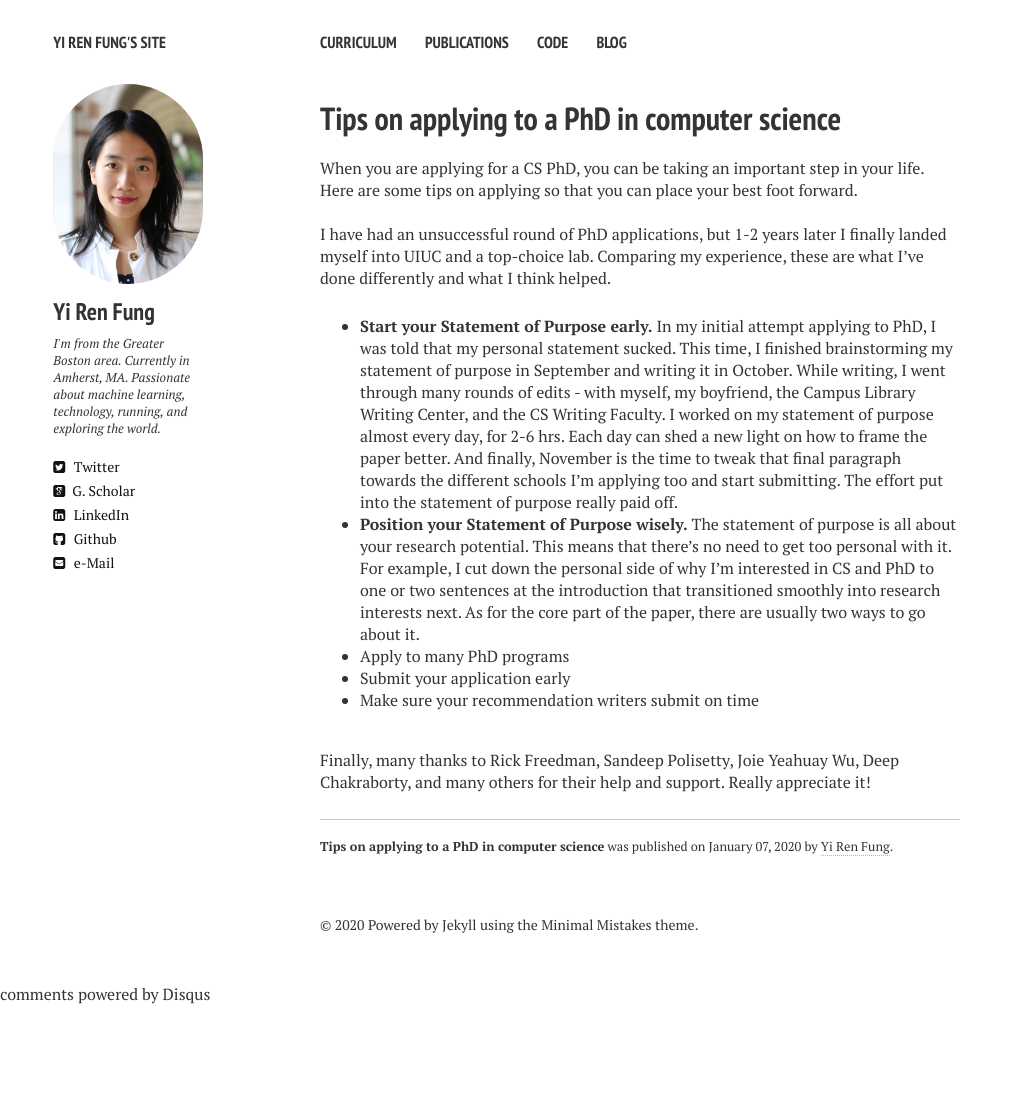
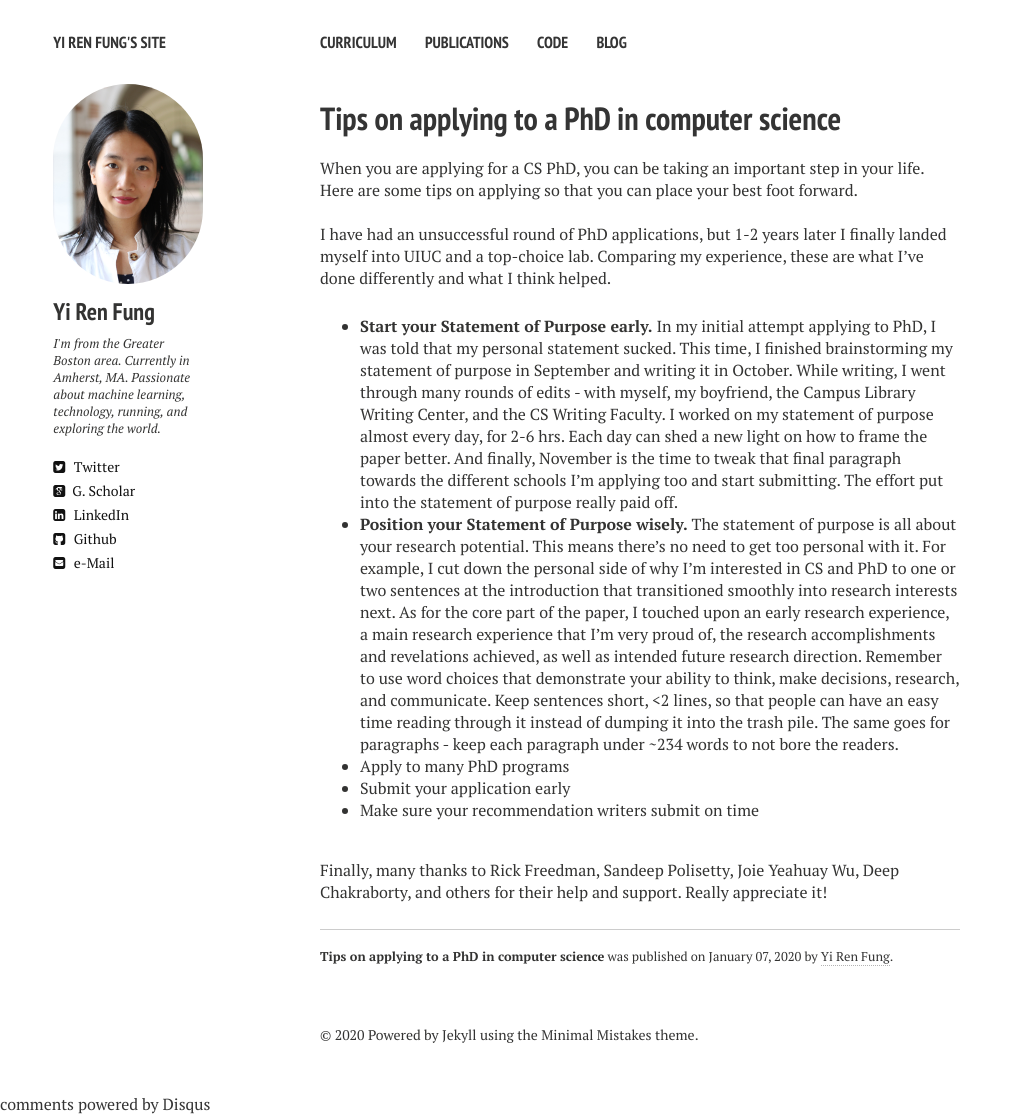
Before and after one commit to yrf1/yrf1.github.io, a Jekyll site: the page built from _posts/2020-01-07-on-phd-applications.md, in a window 1280 px wide. Shown: the whole page, without its empty margins (0-1023 px from the left). Built offline with Jekyll 4.4.1, drawn with Linux system fonts in a browser that asks for light colours; nearby versions of some CDN libraries; comment, search, counter and statistics services are not loaded; before the commit the page ends 1005 px from its top, so only the background shows below that.

Commit message:
Updated blog post

```diff
--- a/_posts/2020-01-07-on-phd-applications.md
+++ b/_posts/2020-01-07-on-phd-applications.md
@@ -11,12 +11,12 @@ When you are applying for a CS PhD, you can be taking an important step in your
 <br>
 I have had an unsuccessful round of PhD applications, but 1-2 years later I finally landed myself into UIUC and a top-choice lab. Comparing my experience, these are what I've done differently and what I think helped.
 * **Start your Statement of Purpose early.** In my initial attempt applying to PhD, I was told that my personal statement sucked. This time, I finished brainstorming my statement of purpose in September and writing it in October. While writing, I went through many rounds of edits - with myself, my boyfriend, the Campus Library Writing Center, and the CS Writing Faculty. I worked on my statement of purpose almost every day, for 2-6 hrs. Each day can shed a new light on how to frame the paper better. And finally, November is the time to tweak that final paragraph towards the different schools I'm applying too and start submitting. The effort put into the statement of purpose really paid off.
-* **Position your Statement of Purpose wisely.** The statement of purpose is all about your research potential. This means that there's no need to get too personal with it. For example, I cut down the personal side of why I'm interested in CS and PhD to one or two sentences at the introduction that transitioned smoothly into research interests next. As for the core part of the paper, there are usually two ways to go about it.
+* **Position your Statement of Purpose wisely.** The statement of purpose is all about your research potential. This means there's no need to get too personal with it. For example, I cut down the personal side of why I'm interested in CS and PhD to one or two sentences at the introduction that transitioned smoothly into research interests next. As for the core part of the paper, I touched upon an early research experience, a main research experience that I'm very proud of, the research accomplishments and revelations achieved, as well as intended future research direction. Remember to use word choices that demonstrate your ability to think, make decisions, research, and communicate. Keep sentences short, <2 lines, so that people can have an easy time reading through it instead of dumping it into the trash pile. The same goes for paragraphs - keep each paragraph under ~234 words to not bore the readers.
 * Apply to many PhD programs
 * Submit your application early
 * Make sure your recommendation writers submit on time
 <br />
 
 <br>
-Finally, many thanks to Rick Freedman, Sandeep Polisetty, Joie Yeahuay Wu, Deep Chakraborty, and many others for their help and support. Really appreciate it!
+Finally, many thanks to Rick Freedman, Sandeep Polisetty, Joie Yeahuay Wu, Deep Chakraborty, and others for their help and support. Really appreciate it!
 <br />
```
